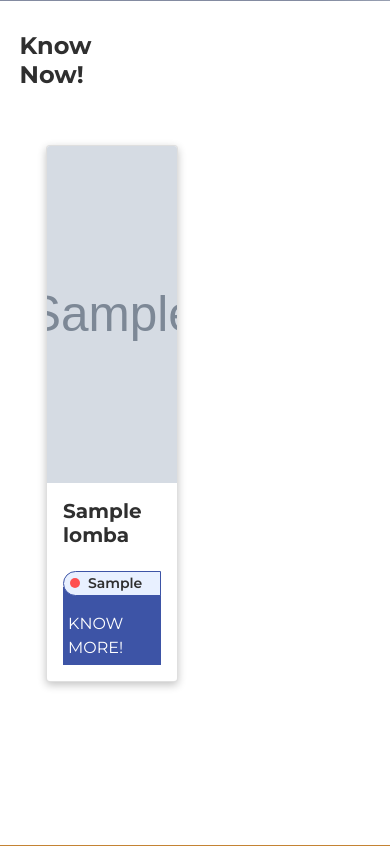
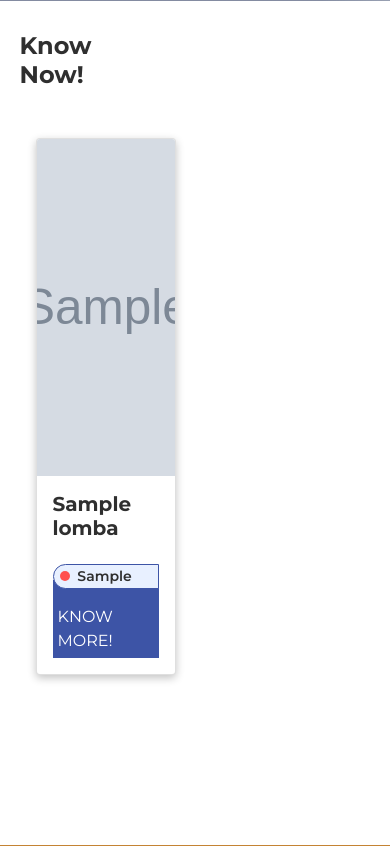
Before and after one commit to irfancen/mtqui, a Django app: page /lomba/ in a window 390 px wide. Shown: the part 843-1689 px from the top of the page. Run offline with Django 3.2, Linux system fonts and the light colour scheme; tables that the repository leaves empty hold one stand-in row (values such as "Sample post"); grey boxes marked "Sample" are stand-in pictures.

Commit message:
Edit lomba card

```diff
--- a/lomba/static/css/lomba.css
+++ b/lomba/static/css/lomba.css
@@ -101,12 +101,9 @@ hr {
     .card-container {
         display: unset;
         flex-flow: unset;
-        margin-left: 50%;
-        padding: 50%;
     }
 
     .card {
         max-width: 40%;
-        justify-content: center;
     }
 }
--- a/lomba/templates/lomba.html
+++ b/lomba/templates/lomba.html
@@ -67,7 +67,6 @@
     </div>
     <div class="kenta-content">
         <h1>Know <br> Now!</h1>
-        <div>
         <div class="card-container">
             {% for lomba in lombaList %}
                 <div class="card m-3">
@@ -100,5 +99,4 @@
             {% endfor %}
         </div>
     </div>
-    </div>
 {% endblock %}
```
Lines whose indentation alone changed are shown as unchanged.
